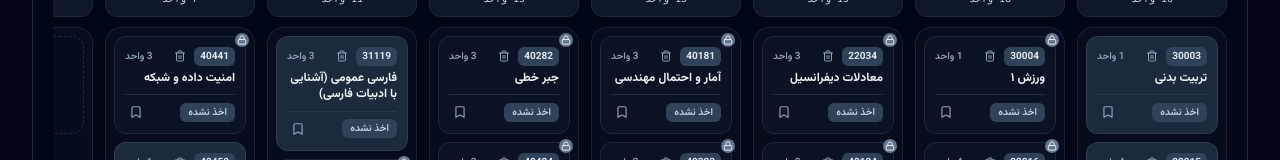
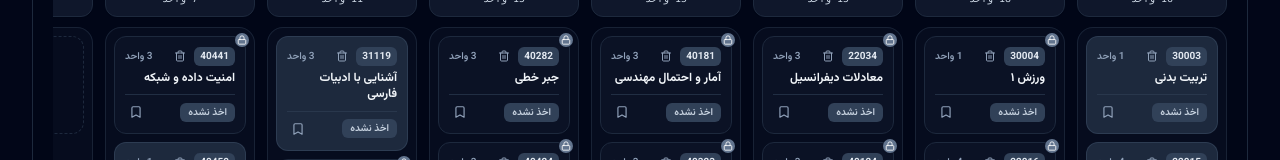
Before and after one commit to arumakanGIT/track-planner, a React (Vite) app: page / in a window 1280 px wide. Shown: the part 715-875 px from the top of the page. Built offline with nearby package versions, Linux system fonts and the light colour scheme; a web font is replaced by a local one.

Commit message:
edit course title

```diff
--- a/public/curriculum_ce_1400.json
+++ b/public/curriculum_ce_1400.json
@@ -337,7 +337,7 @@
     },
     {
       "id": "31119",
-      "titleFa": "فارسی عمومی",
+      "titleFa": "آشنایی با ادبیات فارسی",
       "titleEn": "Persian Literature",
       "credits": 3,
       "type": "general_core",
--- a/src/components/AcademicRulesView.tsx
+++ b/src/components/AcademicRulesView.tsx
@@ -257,7 +257,7 @@ export const AcademicRulesView: React.FC<AcademicRulesViewProps> = ({ lang }) =>
               </h4>
               <div className="grid grid-cols-1 sm:grid-cols-2 md:grid-cols-3 gap-2 text-xs">
                 <div className="p-2.5 bg-slate-50 dark:bg-slate-800/60 rounded-xl border border-slate-200 dark:border-slate-700/60">
-                  <span className="font-bold text-slate-900 dark:text-white block">{lang === 'en' ? '31119 - General Persian' : '31119 - فارسی عمومی'}</span>
+                  <span className="font-bold text-slate-900 dark:text-white block">{lang === 'en' ? '31119 - General Persian' : '31119 - آشنایی با ادبیات فارسی'}</span>
                   <span className="text-[11px] text-slate-500">{lang === 'en' ? '3 Credits (Persian Literature)' : '۳ واحد (آشنایی با ادبیات فارسی)'}</span>
                 </div>
                 <div className="p-2.5 bg-slate-50 dark:bg-slate-800/60 rounded-xl border border-slate-200 dark:border-slate-700/60">
@@ -306,7 +306,7 @@ export const AcademicRulesView: React.FC<AcademicRulesViewProps> = ({ lang }) =>
                   <ul className="text-[11px] text-slate-600 dark:text-slate-300 space-y-0.5 list-disc list-inside">
                     <li>37123 - {lang === 'en' ? 'Islamic Ethics' : 'اخلاق اسلامی'}</li>
                     <li>37126 - {lang === 'en' ? 'Philosophy of Ethics' : 'فلسفه اخلاق'}</li>
-                    <li>37127 - {lang === 'en' ? 'Life Regulations (Applied Ethics)' : 'آیین زندگی (اخلاق کاربردی)'}</li>
+                    <li>37127 - {lang === 'en' ? 'Life Regulations (Applied Ethics)' : 'آیین زندگی  '}</li>
                     <li>37128 - {lang === 'en' ? 'Practical Mysticism in Islam' : 'عرفان عملی در اسلام'}</li>
                   </ul>
                 </div>
--- a/src/data/curriculumData.ts
+++ b/src/data/curriculumData.ts
@@ -407,7 +407,7 @@ export const COURSES: Course[] = [
   // ================= SEMESTER 6 =================
   {
     id: '31119',
-    titleFa: 'فارسی عمومی (آشنایی با ادبیات فارسی)',
+    titleFa: 'آشنایی با ادبیات فارسی',
     titleEn: 'Persian Literature',
     credits: 3,
     type: 'general_core',
@@ -586,7 +586,7 @@ export const COURSES: Course[] = [
   },
   {
     id: '37127',
-    titleFa: 'آیین زندگی (اخلاق کاربردی)',
+    titleFa: 'آیین زندگی  ',
     titleEn: 'Life Norms (Applied Ethics)',
     credits: 2,
     type: 'general_core',
```
